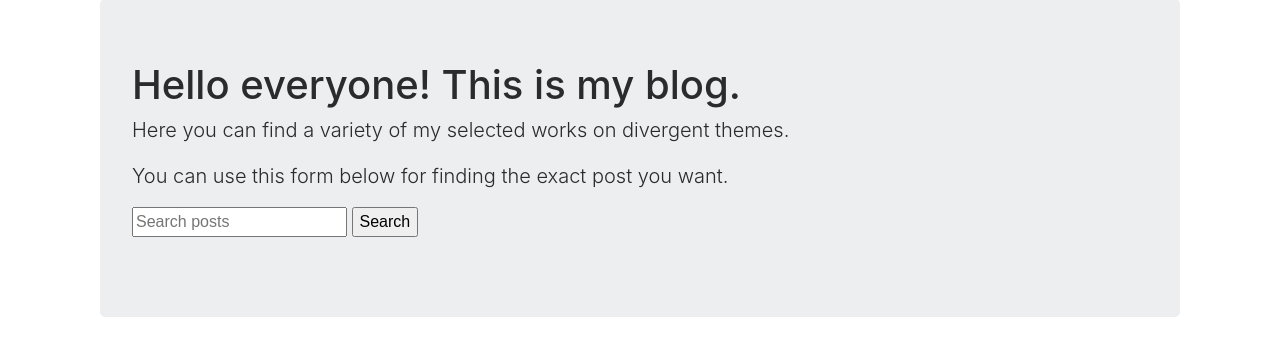
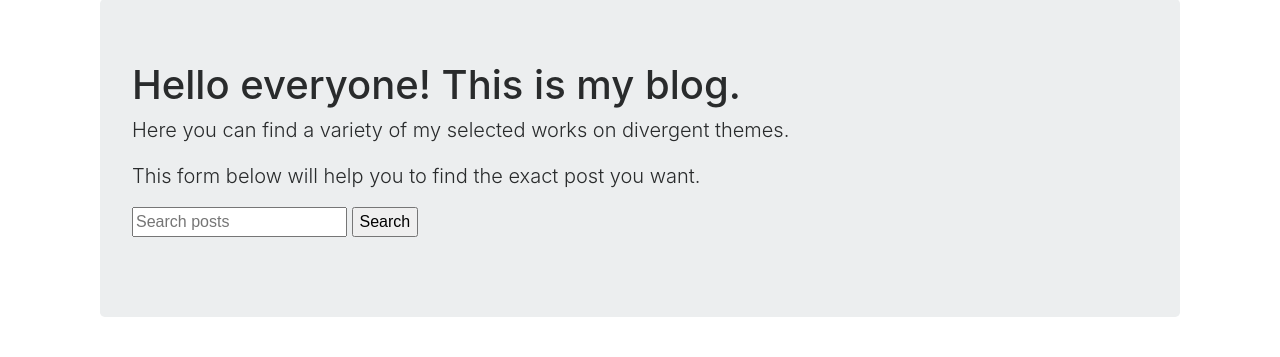
Before and after one commit to Sophia-alexandrovna/sashh, a Django app: page / in a window 1280 px wide. Shown: the part 119-476 px from the top of the page. Run offline with Django 3.2, Linux system fonts and the light colour scheme; data that the repository does not hold is empty; some libraries are stand-ins or nearby versions.

Commit message:
Update post_list.html

```diff
--- a/src/templates/post_list.html
+++ b/src/templates/post_list.html
@@ -6,7 +6,7 @@
         <h1>Hello everyone! This is my blog.</h1>
         <p class="lead">Here you can find a variety of my selected works on divergent themes.</p>
         <p class="lead">
-        You can use this form below for finding the exact post you want.</p>
+        This form below will help you to find the exact post you want.</p>
 
 
 <form method='GET' action=''>
```
